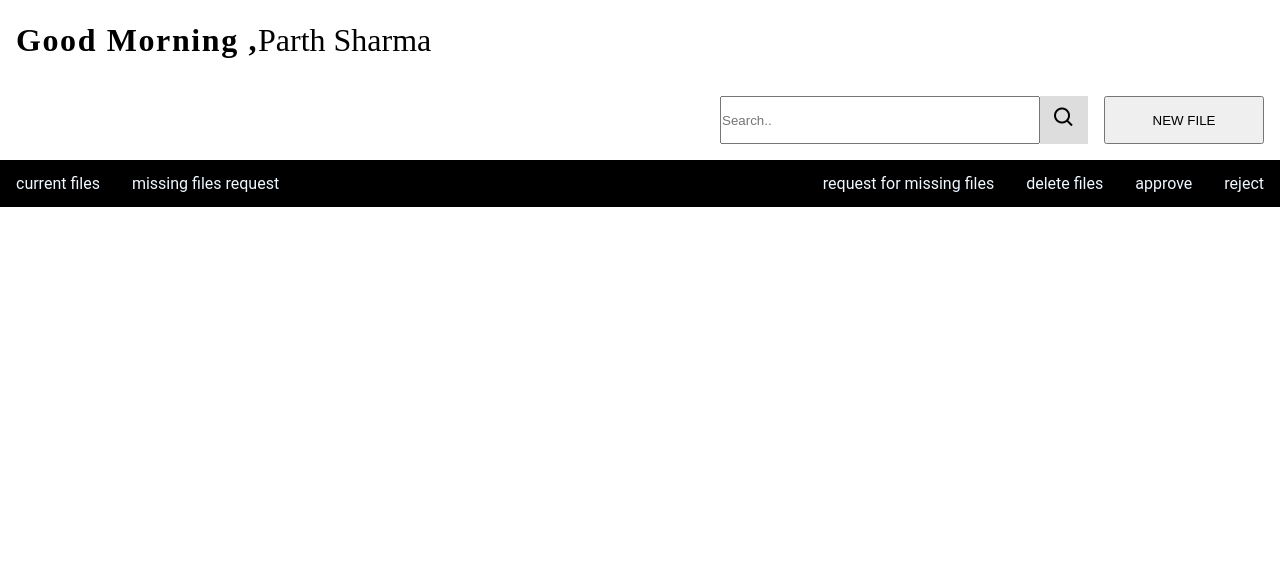
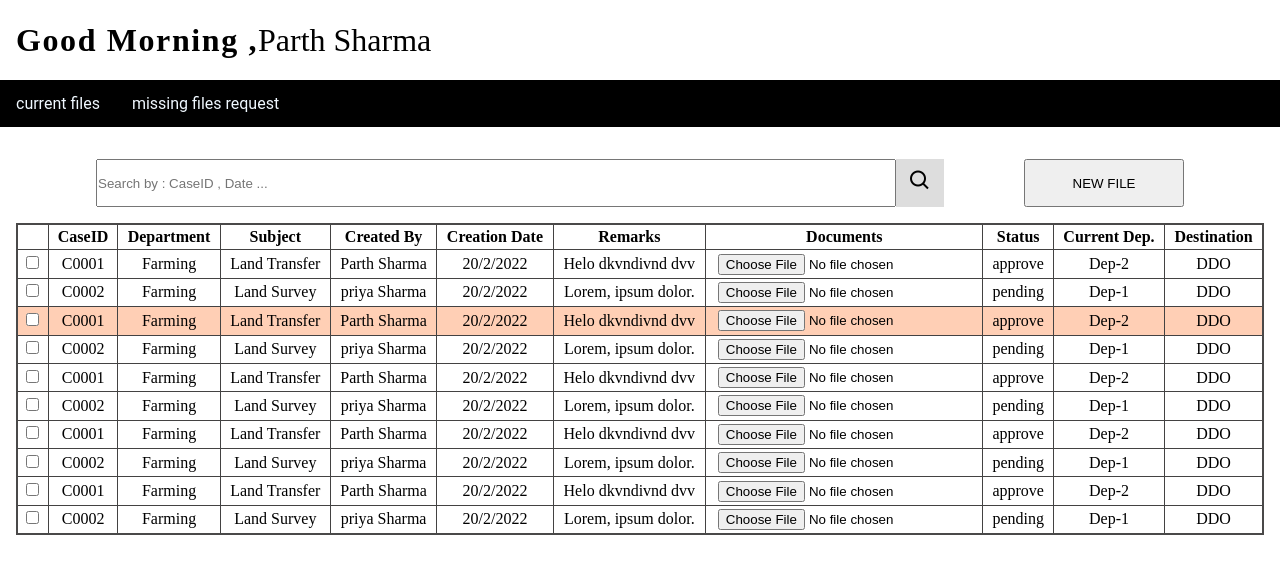
Before and after one commit to hack-parthsharma/SSIP2022, a PHP site: page /assets/user_dashboard.html in a window 1280 px wide. Shown: the top 574 px of the page. Run offline with PHP 8.4, Linux system fonts and the light colour scheme.

Commit message:
faizal108

```diff
--- a/assets/user_dashboard.html
+++ b/assets/user_dashboard.html
@@ -22,35 +22,185 @@
                </div>
           </div>
 
-          <div class="col2">
-               <div class="search-container">
-                    <form action="#">
-                         <input type="text" placeholder="Search.." name="search">
-                         <button type="submit"><i class="bx bx-search"></i></button>
-                    </form>
-               </div>
-               <div class="new-btn">
-
-                    <button>NEW FILE</button>
-
-               </div>
-          </div>
-
-          <div class="col-3"></div>
-          <div class="col-3">
+          <div class="col3">
                <div class="left">
                     <a href="#">current files</a>
                     <a href="#">missing files request</a>
                </div>
-               <div class="right">
+               <!-- <div class="right">
                     <a href="#">request for missing files</a>
                     <a href="#">delete files</a>
                     <a href="#">approve</a>
                     <a href="#">reject</a>
+               </div> -->
+          </div>
+          <div class="col4">
+
+
+               <div class="search-wrapper">
+                    <div class="search-container">
+                         <form action="#">
+                              <input type="text" placeholder="Search by : CaseID , Date ... " name="search">
+                              <button type="submit"><i class="bx bx-search"></i></button>
+                         </form>
+                    </div>
+                    <div class="new-btn">
+
+                         <button>NEW FILE</button>
+
+                    </div>
                </div>
+
+
+               <table id="files-table">
+                    <thead>
+                         <tr>
+                              <th></th>
+                              <th>CaseID</th>
+                              <th>Department</th>
+                              <th>Subject</th>
+                              <th>Created By</th>
+                              <th>Creation Date</th>
+                              <th>Remarks</th>
+                              <th>Documents</th>
+                              <th>Status</th>
+                              <th>Current Dep.</th>
+                              <th>Destination</th>
+                         </tr>
+                    </thead>
+                    <tbody>
+                         <tr>
+                              <td><input type="checkbox" name="" id=""></td>
+                              <td>C0001</td>
+                              <td>Farming</td>
+                              <td>Land Transfer</td>
+                              <td>Parth Sharma</td>
+                              <td>20/2/2022</td>
+                              <td>Helo dkvndivnd dvv</td>
+                              <td><input type="file"></td>
+                              <td>approve</td>
+                              <td>Dep-2</td>
+                              <td>DDO</td>
+                         </tr>
+                         <tr>
+                              <td><input type="checkbox" name="" id=""></td>
+                              <td>C0002</td>
+                              <td>Farming</td>
+                              <td>Land Survey</td>
+                              <td>priya Sharma</td>
+                              <td>20/2/2022</td>
+                              <td>Lorem, ipsum dolor.</td>
+                              <td><input type="file"></td>
+                              <td>pending</td>
+                              <td>Dep-1</td>
+                              <td>DDO</td>
+                         </tr>
+                         <tr class="active">
+                              <td><input type="checkbox" name="" id="checkbox"></td>
+                              <td>C0001</td>
+                              <td>Farming</td>
+                              <td>Land Transfer</td>
+                              <td>Parth Sharma</td>
+                              <td>20/2/2022</td>
+                              <td>Helo dkvndivnd dvv</td>
+                              <td><input type="file"></td>
+                              <td>approve</td>
+                              <td>Dep-2</td>
+                              <td>DDO</td>
+                         </tr>
+                         <tr>
+                              <td><input type="checkbox" name="" id=""></td>
+                              <td>C0002</td>
+                              <td>Farming</td>
+                              <td>Land Survey</td>
+                              <td>priya Sharma</td>
+                              <td>20/2/2022</td>
+                              <td>Lorem, ipsum dolor.</td>
+                              <td><input type="file"></td>
+                              <td>pending</td>
+                              <td>Dep-1</td>
+                              <td>DDO</td>
+                         </tr>
+                         <tr>
+                              <td><input type="checkbox" name="" id=""></td>
+                              <td>C0001</td>
+                              <td>Farming</td>
+                              <td>Land Transfer</td>
+                              <td>Parth Sharma</td>
+                              <td>20/2/2022</td>
+                              <td>Helo dkvndivnd dvv</td>
+                              <td><input type="file"></td>
+                              <td>approve</td>
+                              <td>Dep-2</td>
+                              <td>DDO</td>
+                         </tr>
+                         <tr>
+                              <td><input type="checkbox" name="" id=""></td>
+                              <td>C0002</td>
+                              <td>Farming</td>
+                              <td>Land Survey</td>
+                              <td>priya Sharma</td>
+                              <td>20/2/2022</td>
+                              <td>Lorem, ipsum dolor.</td>
+                              <td><input type="file"></td>
+                              <td>pending</td>
+                              <td>Dep-1</td>
+                              <td>DDO</td>
+                         </tr><tr>
+                              <td><input type="checkbox" name="" id=""></td>
+                              <td>C0001</td>
+                              <td>Farming</td>
+                              <td>Land Transfer</td>
+                              <td>Parth Sharma</td>
+                              <td>20/2/2022</td>
+                              <td>Helo dkvndivnd dvv</td>
+                              <td><input type="file"></td>
+                              <td>approve</td>
+                              <td>Dep-2</td>
+                              <td>DDO</td>
+                         </tr>
+                         <tr>
+                              <td><input type="checkbox" name="" id=""></td>
+                              <td>C0002</td>
+                              <td>Farming</td>
+                              <td>Land Survey</td>
+                              <td>priya Sharma</td>
+                              <td>20/2/2022</td>
+                              <td>Lorem, ipsum dolor.</td>
+                              <td><input type="file"></td>
+                              <td>pending</td>
+                              <td>Dep-1</td>
+                              <td>DDO</td>
+                         </tr>
+                         <tr>
+                              <td><input type="checkbox" name="" id=""></td>
+                              <td>C0001</td>
+                              <td>Farming</td>
+                              <td>Land Transfer</td>
+                              <td>Parth Sharma</td>
+                              <td>20/2/2022</td>
+                              <td>Helo dkvndivnd dvv</td>
+                              <td><input type="file"></td>
+                              <td>approve</td>
+                              <td>Dep-2</td>
+                              <td>DDO</td>
+                         </tr>
+                         <tr>
+                              <td><input type="checkbox" name="" id=""></td>
+                              <td>C0002</td>
+                              <td>Farming</td>
+                              <td>Land Survey</td>
+                              <td>priya Sharma</td>
+                              <td>20/2/2022</td>
+                              <td>Lorem, ipsum dolor.</td>
+                              <td><input type="file"></td>
+                              <td>pending</td>
+                              <td>Dep-1</td>
+                              <td>DDO</td>
+                         </tr>
+                    </tbody>
+               </table>
           </div>
-
-          <div class="col-4"></div>
      </section>
 
      <!-- SCRIPTS -->
--- a/style/dashboard.css
+++ b/style/dashboard.css
@@ -36,32 +36,32 @@
   align-items: center;
 }
 
-.col2 {
+.search-wrapper {
      /* border: 2px solid red; */
   width: 100%;
   height: 5rem;
   padding: 1rem;
   display: flex;
   align-items: center;
-  justify-content: flex-end;
+  justify-content:space-evenly;
   column-gap: 1rem;
 }
 
-.col2 .search-container {
+.search-wrapper .search-container {
   width: fit-content;
   height: 100%;
 }
-.col2 .search-container form {
+.search-wrapper .search-container form {
   display: flex;
   justify-content: center;
   align-items: center;
 }
-.col2 input[type="text"] {
+.search-wrapper input[type="text"] {
   height: 3rem;
-  width: 20rem;
+  width: 800px;
 }
 
-.col2 .search-container button {
+.search-wrapper .search-container button {
   width: 3rem;
   height: 3rem;
   background: #ddd;
@@ -70,15 +70,15 @@
   cursor: pointer;
 }
 
-.col2 .search-container button:hover {
+.search-wrapper .search-container button:hover {
   background: #ccc;
 }
 
-.col2 .new-btn button {
+.search-wrapper .new-btn button {
   width: 10rem;
   height: 3rem;
 }
-.col-3 {
+.col3 {
     font-family: "Roboto", sans-serif;
     margin: 0;
     padding: 0;
@@ -90,18 +90,18 @@
 
   }
 
-.col-3 a{
+.col3 a{
     float: left;
     text-align: center;
     padding: 14px 16px;
     text-decoration: none;
     color: aliceblue;
 }
-.col-3 a:hover {
+.col3 a:hover {
     background-color: white;
     color: black;
   }
-.col-3 a:focus{
+.col3 a:focus{
 
     background-color: white;
     color: black;
@@ -109,3 +109,33 @@
 .right{
     float: right;
 }
+
+/* ===== TABLE ========= */
+.col4 {
+     width: 100%;
+     height: fit-content;
+     padding: 1rem;
+}
+#files-table{
+     border: 2px solid rgb(74, 73, 73);
+     width: 100%;
+     height: fit-content;
+     border-collapse: collapse;
+     text-align: center;
+}
+
+td,th {
+     border: 1px solid rgb(67, 66, 66);
+     padding: .2rem .5rem;
+}
+
+#checkbox:active ~ td{
+     background-color: red;
+}
+tr:hover {
+     background-color: rgb(224, 224, 253);
+}
+
+tr.active {
+     background-color: rgb(255, 207, 181);
+}
```
